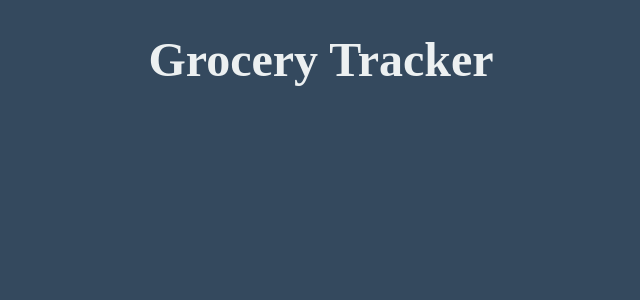
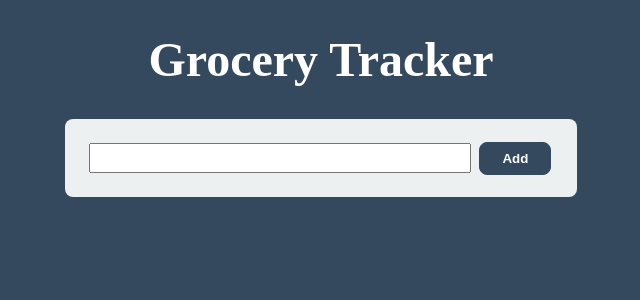
Before and after one commit to amodeose/grocery-tracker-react, a React (Create React App) app: page / in a window 1280 px wide. Shown: the top 300 px of the page, without its empty margins (319-959 px from the left). Built offline with nearby package versions, Linux system fonts and the light colour scheme; the HTML template or start-up script is replaced by a standard one.

Commit message:
NewEntry styling

```diff
--- a/src/components/Header.module.css
+++ b/src/components/Header.module.css
@@ -1,6 +1,6 @@
 .header {
     text-align: center;
     font-family: 'Dancing Script', cursive;
-    color: #ecf0f1;
+    color: white;
     font-size: 1.5rem;
 }
--- a/src/components/NewEntry.js
+++ b/src/components/NewEntry.js
@@ -1,7 +1,12 @@
 import classes from "./NewEntry.module.css";
 
-const NewEntry = props => {
-
+const NewEntry = (props) => {
+  return (
+    <div className={classes['new-entry']}>
+      <input />
+      <button>Add</button>
+    </div>
+  );
 };
 
 export default NewEntry;
--- a/src/components/NewEntry.module.css
+++ b/src/components/NewEntry.module.css
@@ -0,0 +1,29 @@
+.new-entry {
+  padding: 1rem;
+  background-color: #ecf0f1;
+  width: 30rem;
+  margin: 0 auto;
+  border-radius: 8px;
+}
+
+.new-entry input {
+    margin: 0.5rem;
+    height: 1.5rem;
+    width: 78%;
+}
+
+.new-entry button {
+    color:white;
+    background-color: #34495e;
+    border: 1px solid #34495e;
+    border-radius: 8px;
+    padding: 0.5rem;
+    font-weight: bold;
+    width: 15%;
+}
+
+.new-entry button:hover {
+    background-color: #2c3e50;
+    border: 1px solid #2c3e50;
+    cursor: pointer;
+}
```
